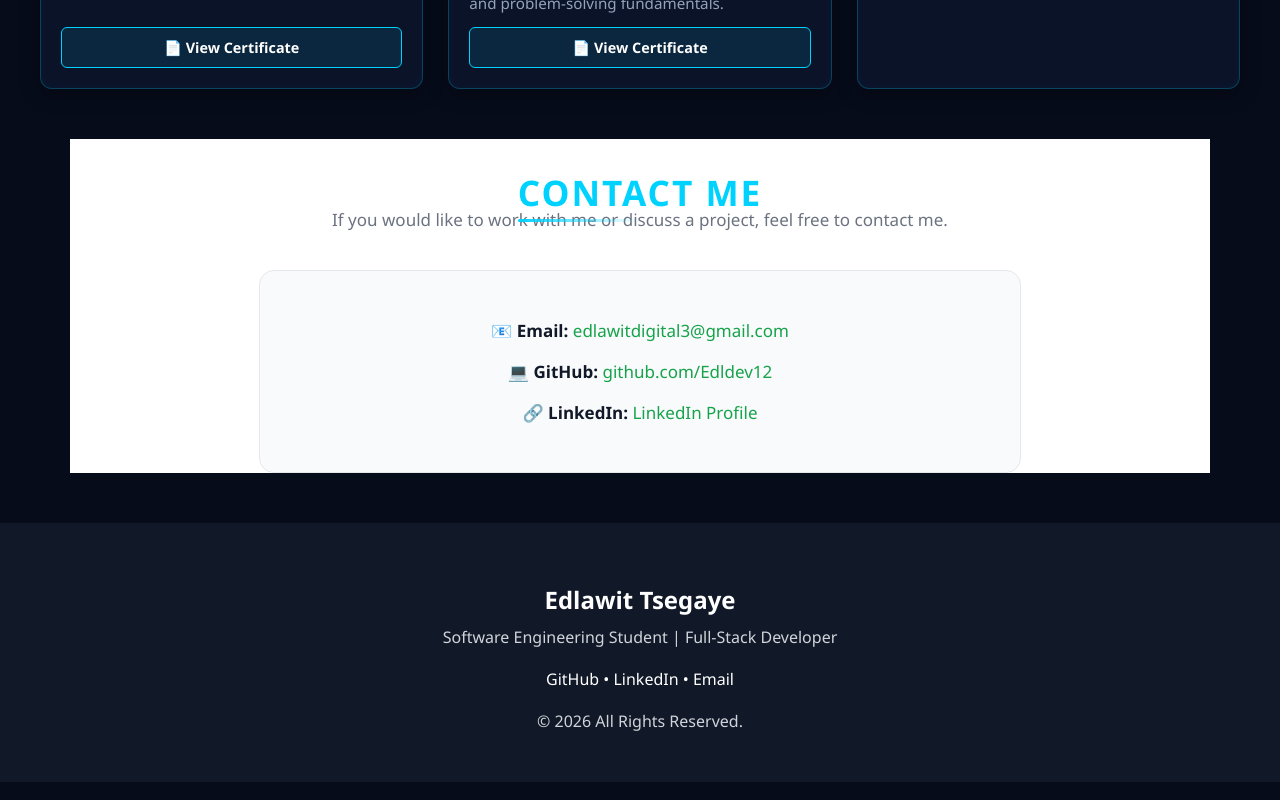
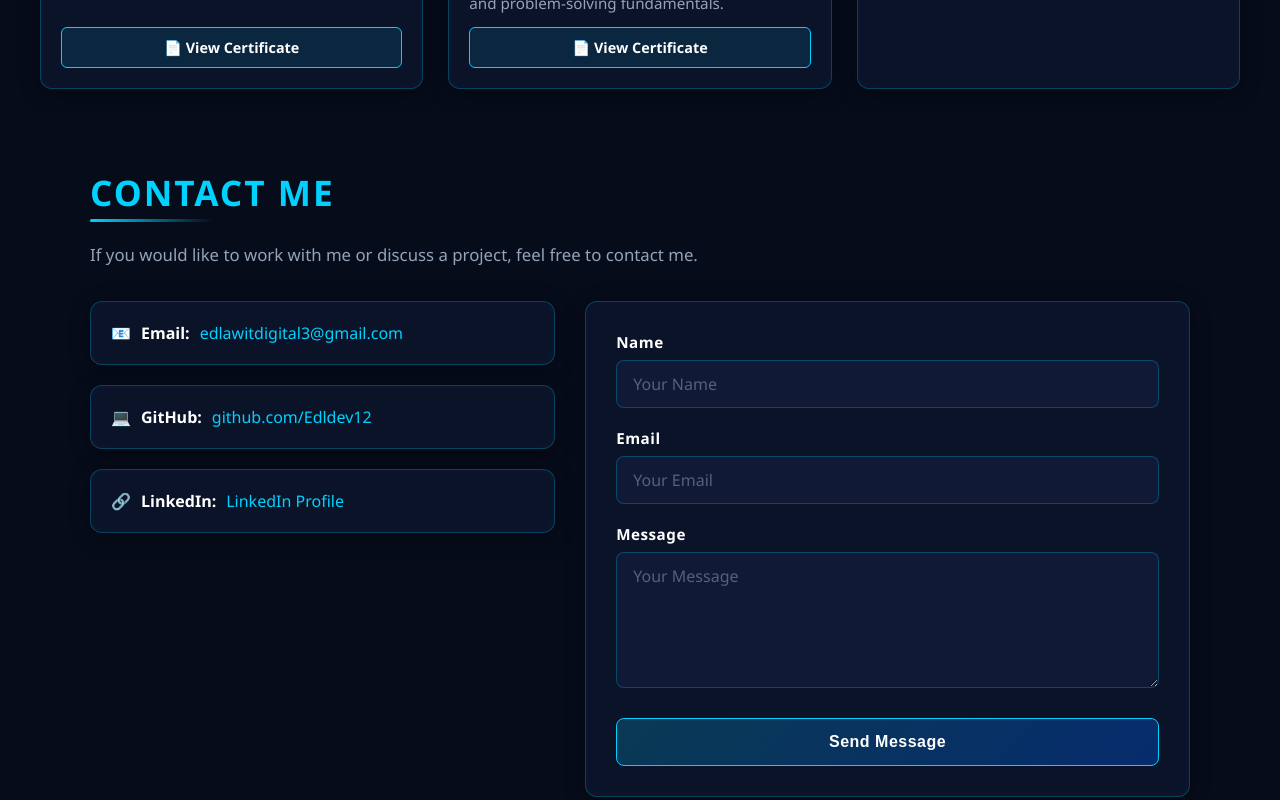
Before and after one commit to Edldev12/portfolio-React, a React (Vite) app: page / in a window 1280 px wide. Shown: the part 4520-5320 px from the top of the page. Built offline with nearby package versions, Linux system fonts and the light colour scheme.

Commit message:
add css for contact and add contact form

```diff
--- a/src/pages/Contact/Contact.css
+++ b/src/pages/Contact/Contact.css
@@ -1,61 +1,204 @@
+/* Contact.css */
+
+:root {
+  --bg-dark: #070c1b;
+  --card-bg: #0b1329;
+  --accent-cyan: #00d2ff;
+  --accent-blue: #0052d4;
+  --text-primary: #ffffff;
+  --text-secondary: #94a3b8;
+  --border-glow: rgba(0, 210, 255, 0.25);
+  --input-bg: #101a36;
+}
+
+/* SECTION HEADINGS */
 .contact-section {
-   background-color: #ffffff;
-   text-align: center;
+  max-width: 1100px;
+  margin: 50px auto;
+  padding: 0 20px;
+  color: var(--text-primary);
+}
+
+.contact-section h2 {
+  font-size: 2.2rem;
+  color: var(--accent-cyan);
+  text-transform: uppercase;
+  letter-spacing: 2px;
+  position: relative;
+  display: inline-block;
+  margin-bottom: 10px;
+}
+
+.contact-section h2::after {
+  content: "";
+  position: absolute;
+  bottom: -6px;
+  left: 0;
+  width: 50%;
+  height: 3px;
+  background: linear-gradient(90deg, var(--accent-cyan), transparent);
+  border-radius: 2px;
 }
 
 .contact-intro {
-   max-width: 650px;
-   margin: -20px auto 35px;
-   color: #6b7280;
-   font-size: 17px;
-   line-height: 1.7;
+  color: var(--text-secondary);
+  font-size: 1.05rem;
+  margin-bottom: 35px;
 }
 
+/* LAYOUT CONTAINER */
+.contact-container {
+  display: grid;
+  grid-template-columns: 1fr 1.3fr;
+  gap: 30px;
+  align-items: start;
+}
+
+/* LEFT SIDE: CONTACT INFO CARDS */
 .contact-info {
-   max-width: 700px;
-   margin: 0 auto;
-   padding: 30px;
-   background-color: #f8fafc;
-   border: 1px solid #e5e7eb;
-   border-radius: 15px;
+  display: flex;
+  flex-direction: column;
+  gap: 20px;
 }
 
 .contact-info p {
-   margin: 18px 0;
-   color: #374151;
-   font-size: 17px;
+  background: var(--card-bg);
+  border: 1px solid var(--border-glow);
+  border-radius: 12px;
+  padding: 20px;
+  margin: 0;
+  font-size: 1rem;
+  color: var(--text-secondary);
+  box-shadow: 0 4px 20px rgba(0, 0, 0, 0.4), inset 0 0 10px rgba(0, 210, 255, 0.03);
+  transition: transform 0.3s ease, border-color 0.3s ease, box-shadow 0.3s ease;
+  display: flex;
+  align-items: center;
+  gap: 10px;
+}
+
+.contact-info p:hover {
+  transform: translateY(-4px);
+  border-color: var(--accent-cyan);
+  box-shadow: 0 8px 25px rgba(0, 210, 255, 0.3);
 }
 
 .contact-info strong {
-   color: #111827;
+  color: var(--text-primary);
 }
 
 .contact-info a {
-   color: #16a34a;
+  color: var(--accent-cyan);
   text-decoration: none;
-   transition: color 0.3s ease;
+  font-weight: 500;
+  word-break: break-all;
+  transition: color 0.2s ease;
 }
 
 .contact-info a:hover {
-   color: #15803d;
   text-decoration: underline;
+  color: #ffffff;
 }
 
- @media (max-width: 650px) {
-   .contact-section {
-     padding: 60px 20px;
+/* RIGHT SIDE: CONTACT FORM */
+.contact-form-wrapper {
+  background: var(--card-bg);
+  border: 1px solid var(--border-glow);
+  border-radius: 12px;
+  padding: 30px;
+  box-shadow: 0 4px 20px rgba(0, 0, 0, 0.4), inset 0 0 10px rgba(0, 210, 255, 0.03);
+  transition: border-color 0.3s ease, box-shadow 0.3s ease;
 }
 
-   .contact-intro {
-     font-size: 16px;
+.contact-form-wrapper:hover {
+  border-color: var(--border-glow);
+  box-shadow: 0 0 25px rgba(0, 210, 255, 0.15);
 }
 
-   .contact-info {
-     padding: 20px 15px;
+.contact-form {
+  display: flex;
+  flex-direction: column;
+  gap: 20px;
 }
 
-   .contact-info p {
-     font-size: 15px;
-     word-break: break-word;
+.form-group {
+  display: flex;
+  flex-direction: column;
+  gap: 8px;
+}
+
+.form-group label {
+  font-size: 0.95rem;
+  color: var(--text-primary);
+  font-weight: 600;
+  letter-spacing: 0.5px;
+}
+
+.form-group input,
+.form-group textarea {
+  background: var(--input-bg);
+  border: 1px solid var(--border-glow);
+  border-radius: 8px;
+  padding: 12px 16px;
+  color: #ffffff;
+  font-size: 1rem;
+  font-family: inherit;
+  outline: none;
+  transition: border-color 0.3s ease, box-shadow 0.3s ease;
+}
+
+.form-group input::placeholder,
+.form-group textarea::placeholder {
+  color: #52637a;
+}
+
+.form-group input:focus,
+.form-group textarea:focus {
+  border-color: var(--accent-cyan);
+  box-shadow: 0 0 12px rgba(0, 210, 255, 0.4);
+}
+
+/* SUBMIT BUTTON */
+.submit-btn {
+  background: linear-gradient(135deg, rgba(0, 210, 255, 0.2) 0%, rgba(0, 82, 212, 0.4) 100%);
+  border: 1px solid var(--accent-cyan);
+  color: #ffffff;
+  padding: 14px 24px;
+  border-radius: 8px;
+  font-size: 1rem;
+  font-weight: 600;
+  cursor: pointer;
+  letter-spacing: 0.5px;
+  transition: all 0.3s ease;
+  margin-top: 10px;
+}
+
+.submit-btn:hover {
+  background: var(--accent-cyan);
+  color: #070c1b;
+  box-shadow: 0 0 20px rgba(0, 210, 255, 0.6);
+  transform: translateY(-2px);
+}
+
+.submit-btn:active {
+  transform: translateY(0);
+}
+
+/* SUCCESS MESSAGE */
+.success-message {
+  background: rgba(0, 210, 255, 0.1);
+  border: 1px solid var(--accent-cyan);
+  color: var(--accent-cyan);
+  padding: 20px;
+  border-radius: 8px;
+  text-align: center;
+  font-size: 1.05rem;
+  font-weight: 500;
+  box-shadow: 0 0 15px rgba(0, 210, 255, 0.2);
+}
+
+/* RESPONSIVE DESIGN */
+@media (max-width: 850px) {
+  .contact-container {
+    grid-template-columns: 1fr;
   }
 }
--- a/src/pages/Contact/Contact.jsx
+++ b/src/pages/Contact/Contact.jsx
@@ -1,17 +1,42 @@
+import { useState } from "react";
 import "./Contact.css";
 
 function Contact() {
+  const [formData, setFormData] = useState({
+    name: "",
+    email: "",
+    message: "",
+  });
+
+  const [submitted, setSubmitted] = useState(false);
+
+  const handleChange = (e) => {
+    const { name, value } = e.target;
+    setFormData((prev) => ({
+      ...prev,
+      [name]: value,
+    }));
+  };
+
+  const handleSubmit = (e) => {
+    e.preventDefault();
+    // Connect your backend API, EmailJS, or Formspree logic here
+    console.log("Form Submitted:", formData);
+    setSubmitted(true);
+    setFormData({ name: "", email: "", message: "" });
+  };
+
   return (
     <section id="contact" className="section contact-section">
       <h2>Contact Me</h2>
 
       <p className="contact-intro">
-        If you would like to work with me or discuss a project,
-        feel free to contact me.
+        If you would like to work with me or discuss a project, feel free to contact me.
       </p>
 
+      <div className="contact-container">
+        {/* Contact Links */}
         <div className="contact-info">
-
           <p>
             📧 <strong>Email:</strong>{" "}
             <a href="mailto:edlawitdigital3@gmail.com">
@@ -40,7 +65,61 @@ function Contact() {
               LinkedIn Profile
             </a>
           </p>
+        </div>
 
+        {/* Contact Form */}
+        <div className="contact-form-wrapper">
+          {submitted ? (
+            <p className="success-message">
+              Thank you! Your message has been sent successfully.
+            </p>
+          ) : (
+            <form className="contact-form" onSubmit={handleSubmit}>
+              <div className="form-group">
+                <label htmlFor="name">Name</label>
+                <input
+                  type="text"
+                  id="name"
+                  name="name"
+                  value={formData.name}
+                  onChange={handleChange}
+                  placeholder="Your Name"
+                  required
+                />
+              </div>
+
+              <div className="form-group">
+                <label htmlFor="email">Email</label>
+                <input
+                  type="email"
+                  id="email"
+                  name="email"
+                  value={formData.email}
+                  onChange={handleChange}
+                  placeholder="Your Email"
+                  required
+                />
+              </div>
+
+              <div className="form-group">
+                <label htmlFor="message">Message</label>
+                <textarea
+                  id="message"
+                  name="message"
+                  rows="5"
+                  value={formData.message}
+                  onChange={handleChange}
+                  placeholder="Your Message"
+                  required
+                ></textarea>
+              </div>
+
+              <button type="submit" className="submit-btn">
+                Send Message
+              </button>
+            </form>
+          )}
+        </div>
       </div>
     </section>
   );
```
Lines whose indentation alone changed are shown as unchanged.
